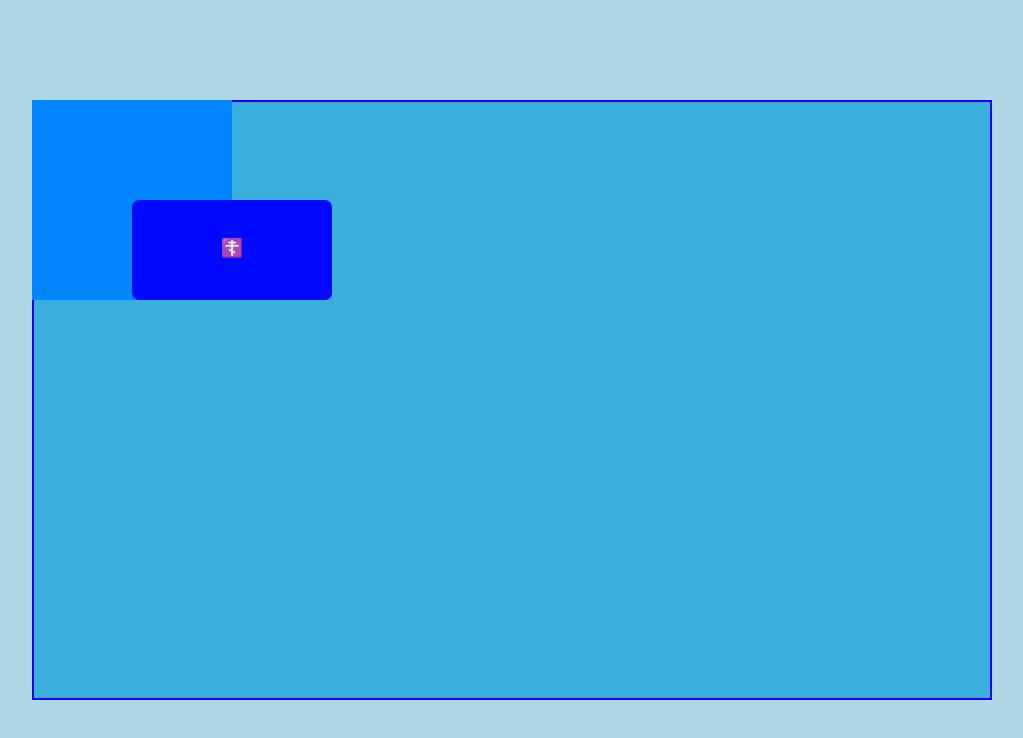
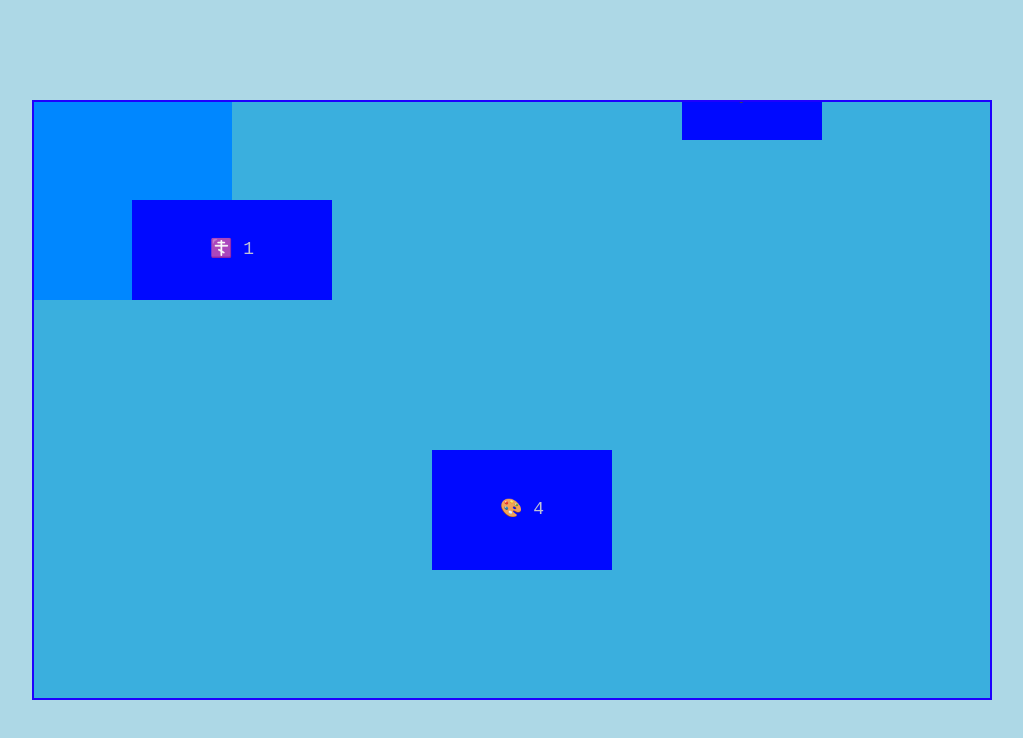
Before and after one commit to speedylama15/whiteboard, a React (Vite) app: page / in a window 1280 px wide. Shown: the top 738 px of the page, without its empty margins (128-1151 px from the left). Built offline with nearby package versions, Linux system fonts and the light colour scheme.

Commit message:
boy oh boy

```diff
--- a/package.json
+++ b/package.json
@@ -12,6 +12,7 @@
   "dependencies": {
     "d3": "^7.9.0",
     "d3-quadtree": "^3.0.1",
+    "rbush": "^4.0.1",
     "react": "^19.1.1",
     "react-dom": "^19.1.1",
     "zustand": "^5.0.8"
--- a/src/App.jsx
+++ b/src/App.jsx
@@ -1,4 +1,5 @@
-import { useRef, useEffect, useCallback, useState } from "react";
+import { useRef, useEffect, useCallback } from "react";
+import RBush from "rbush";
 
 import Node from "./components/Node/Node";
 import Canvas from "./components/Canvas/Canvas";
@@ -9,48 +10,52 @@ import "./App.css";
 
 function App() {
   // Panning
-  const isPanning = useApp((state) => state.isPanning);
   const scale = useApp((state) => state.scale);
   const panStartPos = useApp((state) => state.panStartPos);
   const panOffsetPos = useApp((state) => state.panOffsetPos);
   const setScale = useApp((state) => state.setScale);
-  const setIsPanning = useApp((state) => state.setIsPanning);
   const setPanStartPos = useApp((state) => state.setPanStartPos);
   const setPanOffsetPos = useApp((state) => state.setPanOffsetPos);
 
   const initNodes = useApp((state) => state.initNodes);
+
+  const draggingState = useApp((state) => state.draggingState);
+  const setDraggingState = useApp((state) => state.setDraggingState);
+
   const selectedNodeID = useApp((state) => state.selectedNodeID);
   const selectedNode = useApp((state) => state.selectedNode);
   const setSelectedNodeID = useApp((state) => state.setSelectedNodeID);
   const setSelectedNode = useApp((state) => state.setSelectedNode);
+  const setTree = useApp((state) => state.setTree);
   const setSingleNodePosition = useApp((state) => state.setSingleNodePosition);
 
-  // dragging single node
-  const isDraggingNode = useApp((state) => state.isDraggingNode);
-  const setIsDraggingNode = useApp((state) => state.setIsDraggingNode);
+  // wrapperRect
+  const wrapperRect = useApp((state) => state.wrapperRect);
+  const setWrapperRect = useApp((state) => state.setWrapperRect);
 
   const whiteboardWrapperRef = useRef();
   const selectedNodeRef = useRef();
 
-  // todo: auto scroll
-  const [startCoords, setStartCoords] = useState({ x: 0, y: 0 });
+  // todo
+  const startCoordsRef = useRef({ x: 0, y: 0 });
 
-  // idea: init
+  // init
   const handleMouseDown = (e) => {
     const node = e.target.closest(".node");
 
+    // todo
     if (node) {
       const nodeID = node.dataset.nodeId;
+      // idea: maybe I need a map?
       const node_ = initNodes.find((node) => node.id === nodeID);
-      if (!node_) return;
 
-      selectedNodeRef.current = node;
+      startCoordsRef.current.x = e.clientX;
+      startCoordsRef.current.y = e.clientY;
+
       setSelectedNodeID(nodeID);
       setSelectedNode(node_);
-      setIsDraggingNode(true);
 
-      // todo
-      setStartCoords({ x: e.clientX, y: e.clientY });
+      setDraggingState("dragging-node");
 
       return;
     } else {
@@ -60,54 +65,55 @@ function App() {
     }
 
     // panning
-    setIsPanning(true);
+    setDraggingState("panning");
     setPanStartPos({
       x: e.clientX - panOffsetPos.x,
       y: e.clientY - panOffsetPos.y,
     });
   };
 
-  // idea: change
-  const handleMouseMove = (e) => {
+  // change
+  const handleMouseMove = useCallback(
+    (e) => {
       const wrapper = whiteboardWrapperRef.current;
       if (!wrapper) return;
 
-    if (isDraggingNode) {
-      const diffX = (e.clientX - startCoords.x) / scale;
-      const diffY = (e.clientY - startCoords.y) / scale;
+      if (draggingState === "dragging-node") {
+        const diffX = (e.clientX - startCoordsRef.current.x) / scale;
+        const diffY = (e.clientY - startCoordsRef.current.y) / scale;
+        const newX = selectedNode.position.x + diffX;
+        const newY = selectedNode.position.y + diffY;
 
-      const { x, y } = selectedNode.position;
-
-      const transform = `translate(${x + diffX}px, ${y + diffY}px)`;
-      selectedNodeRef.current.style.transform = transform;
+        // re-renders only the selected node
+        setSingleNodePosition(selectedNodeID, { x: newX, y: newY });
 
         return;
       }
 
-    if (isPanning) {
+      if (draggingState === "panning") {
         setPanOffsetPos({
           x: e.clientX - panStartPos.x,
           y: e.clientY - panStartPos.y,
         });
+
+        return;
       }
-  };
+    },
+    [
+      draggingState,
+      setSingleNodePosition,
+      selectedNodeID,
+      scale,
+      selectedNode,
+      panStartPos,
+      setPanOffsetPos,
+    ]
+  );
 
-  // idea: reset
-  const handleMouseUp = () => {
-    if (isDraggingNode) {
-      const style = window.getComputedStyle(selectedNodeRef.current);
-      const matrix = style.transform;
-      const values = matrix.match(/matrix.*\((.+)\)/)[1].split(", ");
-
-      setSingleNodePosition(selectedNodeID, {
-        x: parseFloat(values[4]),
-        y: parseFloat(values[5]),
-      });
-    }
-
-    setIsPanning(false);
-    setIsDraggingNode(false);
-  };
+  // reset
+  const handleMouseUp = useCallback(() => {
+    setDraggingState(null);
+  }, [setDraggingState]);
 
   const handleWheel = useCallback(
     (e) => {
@@ -139,16 +145,55 @@ function App() {
     [panOffsetPos, scale, setScale, setPanOffsetPos]
   );
 
+  // set up event handlers
   useEffect(() => {
     const wrapper = whiteboardWrapperRef.current;
     if (!wrapper) return;
 
+    document.addEventListener("mousemove", handleMouseMove);
+    document.addEventListener("mouseup", handleMouseUp);
     wrapper.addEventListener("wheel", handleWheel, { passive: false });
 
     return () => {
+      document.removeEventListener("mousemove", handleMouseMove);
+      document.removeEventListener("mouseup", handleMouseUp);
       wrapper.removeEventListener("wheel", handleWheel);
     };
-  }, [scale, panOffsetPos, handleWheel]);
+  }, [scale, panOffsetPos, handleMouseMove, handleMouseUp, handleWheel]);
+
+  // set up tree
+  useEffect(() => {
+    const tree = new RBush();
+
+    const items = initNodes.map((node) => ({
+      minX: node.position.x,
+      minY: node.position.y,
+      maxX: node.position.x + node.dimension.width,
+      maxY: node.position.y + node.dimension.height,
+      node: node, // Store original data
+    }));
+
+    tree.load(items);
+
+    setTree(tree);
+  }, [initNodes, setTree]);
+
+  // set up observer
+  useEffect(() => {
+    const container = whiteboardWrapperRef.current;
+
+    const observer = new ResizeObserver((entries) => {
+      const { width, height } = entries[0].contentRect;
+      const { x, y } = entries[0].target.getBoundingClientRect();
+      const rect = { x, y, width, height };
+
+      setWrapperRect(rect);
+    });
+
+    observer.observe(container);
+
+    return () => observer.disconnect();
+  }, [setWrapperRect]);
 
   return (
     <main
@@ -161,6 +206,8 @@ function App() {
         ref={whiteboardWrapperRef}
         onMouseDown={handleMouseDown}
       >
+        {wrapperRect && (
+          <>
             <div
               className="whiteboard"
               style={{
@@ -176,6 +223,8 @@ function App() {
             </div>
 
             <Canvas />
+          </>
+        )}
       </div>
     </main>
   );
--- a/src/components/Canvas/Canvas.css
+++ b/src/components/Canvas/Canvas.css
@@ -0,0 +1,6 @@
+canvas {
+  position: absolute;
+  top: 0;
+  height: 0;
+  z-index: 10000;
+}
--- a/src/components/Canvas/Canvas.jsx
+++ b/src/components/Canvas/Canvas.jsx
@@ -1,8 +1,126 @@
+import { useEffect, useRef } from "react";
+
+import useApp from "../../store/useApp";
+
+import { getNodeCoords } from "../../utils/getNodeCoords";
+import { getAlignments } from "../../utils/getAlignments";
+
 import "./Canvas.css";
 
 const Canvas = () => {
+  const tree = useApp((state) => state.tree);
+  const wrapperRect = useApp((state) => state.wrapperRect);
+  const scale = useApp((state) => state.scale);
+  const panOffsetPos = useApp((state) => state.panOffsetPos);
+  const selectedNode = useApp((state) => state.selectedNode);
+
+  const canvasRef = useRef();
+  const ctx = useRef;
+
+  // debug: for visual purposes
+  useEffect(() => {
+    if (!tree) return;
+
+    const canvas = canvasRef.current;
+    ctx.current = canvas.getContext("2d");
+
+    ctx.current.clearRect(0, 0, canvas.width, canvas.height);
+
+    // saves the current canvas state (transforms, styles, clipping)
+    ctx.current.save();
+    ctx.current.translate(panOffsetPos.x, panOffsetPos.y);
+    ctx.current.scale(scale, scale);
+
+    // restores back to the last saved state
+    ctx.current.restore();
+  }, [tree, panOffsetPos, scale, ctx]);
+
+  useEffect(() => {
+    if (!selectedNode) return;
+
+    ctx.current.clearRect(
+      0,
+      0,
+      canvasRef.current.width,
+      canvasRef.current.height
+    );
+
+    const BOUNDARY = 100;
+    const { dimension, position } = selectedNode;
+    const { width, height } = dimension;
+    const { x, y } = position;
+
+    ctx.current.save();
+    ctx.current.translate(panOffsetPos.x, panOffsetPos.y);
+    ctx.current.scale(scale, scale);
+
+    const selectedNodeCoords = getNodeCoords(selectedNode);
+
+    tree
+      .search({
+        minX: x - BOUNDARY,
+        maxX: x + width + BOUNDARY,
+        minY: y - BOUNDARY,
+        maxY: y + height + BOUNDARY,
+      })
+      .filter((data) => data.node.id !== selectedNode.id)
+      .forEach((data) => {
+        const { node } = data;
+
+        const coords = getNodeCoords(node);
+
+        const { horizontal, vertical } = getAlignments(
+          selectedNodeCoords,
+          coords,
+          10
+        );
+
+        if (horizontal.length) {
+          // fix
+          horizontal.forEach((y) => {
+            ctx.current.beginPath();
+            ctx.current.moveTo(0, y);
+            ctx.current.lineTo(10000, y);
+            ctx.current.stroke();
+          });
+        }
+        if (vertical.length) {
+          // fix
+          vertical.forEach((x) => {
+            ctx.current.beginPath();
+            ctx.current.moveTo(x, 0);
+            ctx.current.lineTo(x, 10000);
+            ctx.current.stroke();
+          });
+        }
+
+        ctx.current.strokeStyle = "red";
+        ctx.current.lineWidth = 3;
+        ctx.current.strokeRect(
+          node.position.x,
+          node.position.y,
+          node.dimension.width,
+          node.dimension.height
+        );
+      });
+
+    ctx.current.strokeStyle = "gold";
+    ctx.current.lineWidth = 5;
+    ctx.current.strokeRect(
+      x - BOUNDARY,
+      y - BOUNDARY,
+      BOUNDARY + BOUNDARY + width,
+      BOUNDARY + BOUNDARY + height
+    );
+
+    ctx.current.restore();
+  }, [tree, selectedNode, ctx, panOffsetPos, scale]);
+
   return (
     <canvas
+      ref={canvasRef}
+      width={wrapperRect.width}
+      height={wrapperRect.height}
       style={{
         width: "100%",
         height: "100%",
--- a/src/components/Node/Node.css
+++ b/src/components/Node/Node.css
@@ -6,7 +6,7 @@
   justify-content: center;
   align-items: center;
   background-color: #0009ff;
-  border-radius: 7px;
+  /* border-radius: 7px; */
   min-width: 50px;
   min-height: 50px;
   padding: 16px;
--- a/src/components/Node/Node.jsx
+++ b/src/components/Node/Node.jsx
@@ -1,19 +1,24 @@
+import { memo } from "react";
+
 import useApp from "../../store/useApp";
 
 import "./Node.css";
 
-const Node = ({ node }) => {
-  const selectedNodeID = useApp((state) => state.selectedNodeID);
+const Node = memo(({ node }) => {
+  // debug
+  console.log(node.id, "render");
+
+  const isSelected = useApp((state) => state.selectedNodeID === node.id);
 
   return (
     <div
       data-node-id={node.id}
       className="node basic-node"
-      data-is-selected={selectedNodeID === node.id}
+      data-is-selected={isSelected}
       style={{
-        width: node?.dimension.width,
-        height: node?.dimension.height,
-        transform: `translate(${node?.position.x}px, ${node?.position.y}px)`,
+        width: node.dimension.width,
+        height: node.dimension.height,
+        transform: `translate(${node.position.x}px, ${node.position.y}px)`,
       }}
     >
       <div
@@ -25,6 +30,6 @@ const Node = ({ node }) => {
       </div>
     </div>
   );
-};
+});
 
 export default Node;
--- a/src/data/initNodes.js
+++ b/src/data/initNodes.js
@@ -3,24 +3,58 @@ const initNodes = [
   {
     id: "node-1",
     type: "basic",
-    content: { type: "text", text: "☦️" },
+    content: { type: "text", text: "☦️ 1" },
     position: { x: 100, y: 100 },
     dimension: { width: 200, height: 100 },
   },
-
   {
     id: "node-2",
     type: "basic",
-    content: { type: "text", text: "✏️" },
+    content: { type: "text", text: "✏️ 2" },
     position: { x: -500, y: 200 },
     dimension: { width: 150, height: 100 },
   },
   {
     id: "node-3",
     type: "basic",
-    content: { type: "text", text: "🖐" },
+    content: { type: "text", text: "🖐 3" },
     position: { x: -200, y: 700 },
     dimension: { width: 150, height: 100 },
+  },
+  {
+    id: "node-4",
+    type: "basic",
+    content: { type: "text", text: "🎨 4" },
+    position: { x: 400, y: 350 },
+    dimension: { width: 180, height: 120 },
+  },
+  {
+    id: "node-5",
+    type: "basic",
+    content: { type: "text", text: "🚀 5" },
+    position: { x: -100, y: -150 },
+    dimension: { width: 160, height: 110 },
+  },
+  {
+    id: "node-6",
+    type: "basic",
+    content: { type: "text", text: "💡 6" },
+    position: { x: 650, y: -50 },
+    dimension: { width: 140, height: 90 },
+  },
+  {
+    id: "node-7",
+    type: "basic",
+    content: { type: "text", text: "🌟 7" },
+    position: { x: -400, y: 500 },
+    dimension: { width: 170, height: 100 },
+  },
+  {
+    id: "node-8",
+    type: "basic",
+    content: { type: "text", text: "🎯 8" },
+    position: { x: 200, y: 600 },
+    dimension: { width: 150, height: 95 },
   },
 ];
 
--- a/src/store/useApp.js
+++ b/src/store/useApp.js
@@ -15,16 +15,39 @@ const useApp = create((set) => ({
   setPanOffsetPos: (panOffsetPos) =>
     set((state) => ({ ...state, panOffsetPos })),
 
+  // wrapperRect
+  wrapperRect: null,
+  setWrapperRect: (rect) =>
+    set((state) => ({
+      ...state,
+      wrapperRect: rect,
+    })),
+
+  // tree
+  tree: null,
+  setTree: (tree) => set((state) => ({ ...state, tree })),
+
+  // dragging single node
+  selectedNodeID: null,
+  selectedNode: null,
+  setSelectedNodePosition: (position) =>
+    set((state) => ({
+      ...state,
+      selectedNode: { ...state.selectedNode, position },
+    })),
+
   // nodes
   initNodes,
+  // idea: null, panning, draggingNode, draggingNodes, draggingEdge
+  draggingState: null,
+  setDraggingState: (draggingState) =>
+    set((state) => ({ ...state, draggingState })),
   isDraggingNode: false,
-  selectedNodeID: null,
-  selectedNode: null,
+
   setIsDraggingNode: (bool) =>
     set((state) => ({ ...state, isDraggingNode: bool })),
   setSelectedNode: (node) => set((state) => ({ ...state, selectedNode: node })),
   setSelectedNodeID: (id) => set((state) => ({ ...state, selectedNodeID: id })),
-
   setSingleNodePosition: (nodeID, newPosition) =>
     set((state) => {
       return {
--- /dev/null
+++ b/src/utils/getAlignments.js
@@ -0,0 +1,25 @@
+export const getAlignments = (baseCoord, otherCoord, threshold = 5) => {
+  const horizontal = new Set();
+  const vertical = new Set();
+
+  Object.values(baseCoord.x).forEach((baseX) => {
+    Object.values(otherCoord.x).forEach((otherX) => {
+      if (Math.abs(baseX - otherX) < threshold) {
+        vertical.add(otherX);
+      }
+    });
+  });
+
+  Object.values(baseCoord.y).forEach((baseY) => {
+    Object.values(otherCoord.y).forEach((otherY) => {
+      if (Math.abs(baseY - otherY) < threshold) {
+        horizontal.add(otherY);
+      }
+    });
+  });
+
+  return {
+    horizontal: Array.from(horizontal),
+    vertical: Array.from(vertical),
+  };
+};
--- /dev/null
+++ b/src/utils/getNodeCoords.js
@@ -0,0 +1,11 @@
+export const getNodeCoords = (node) => {
+  const { position, dimension } = node;
+
+  const { x, y } = position;
+  const { width, height } = dimension;
+
+  return {
+    x: { lx: x, cx: x + width / 2, rx: x + width },
+    y: { ty: y, cy: y + height / 2, by: y + height },
+  };
+};
```
Also changed, not shown: 1 other file (tests, documents, lock files or other folders). Lines whose indentation alone changed are shown as unchanged.
